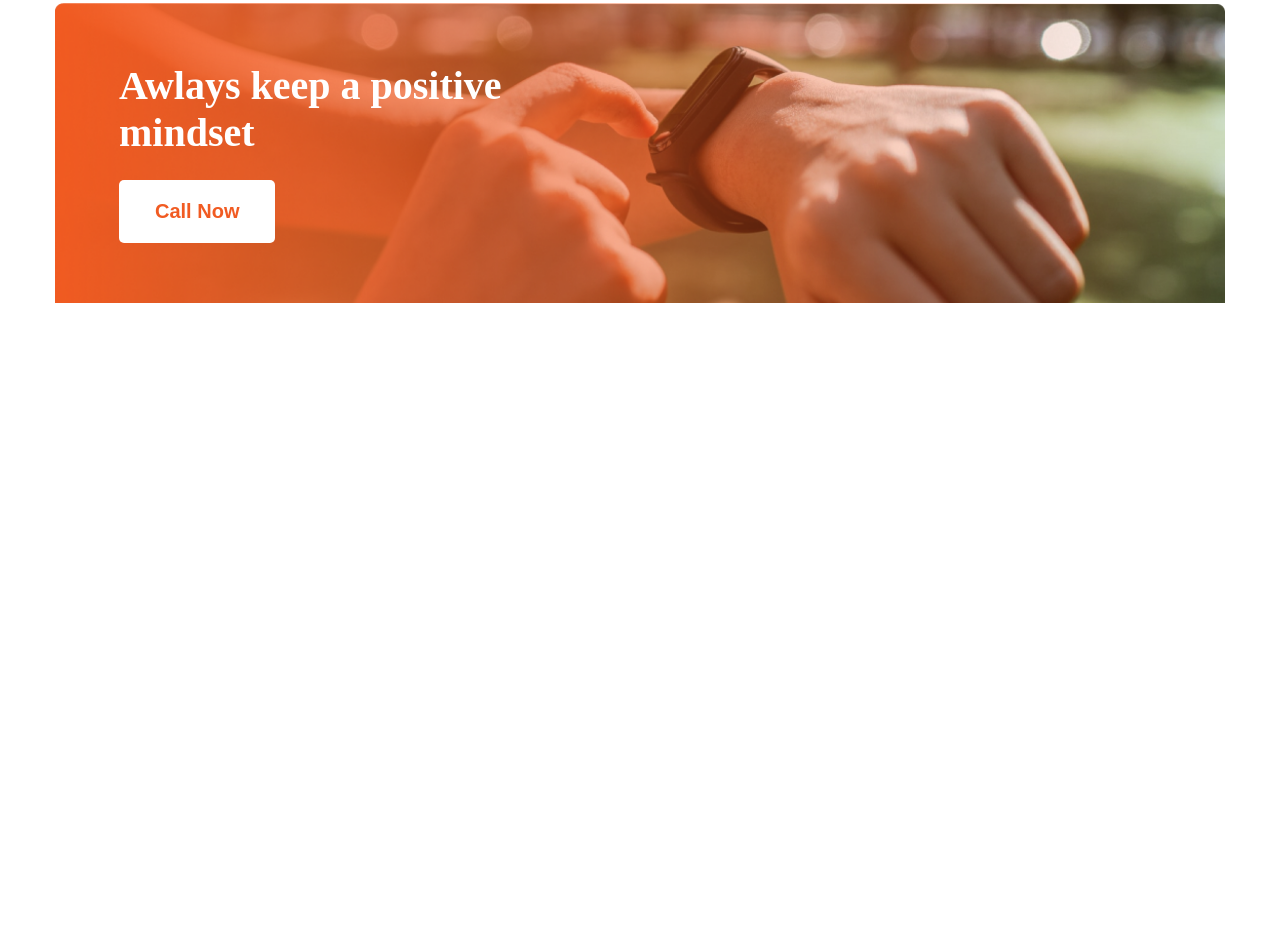
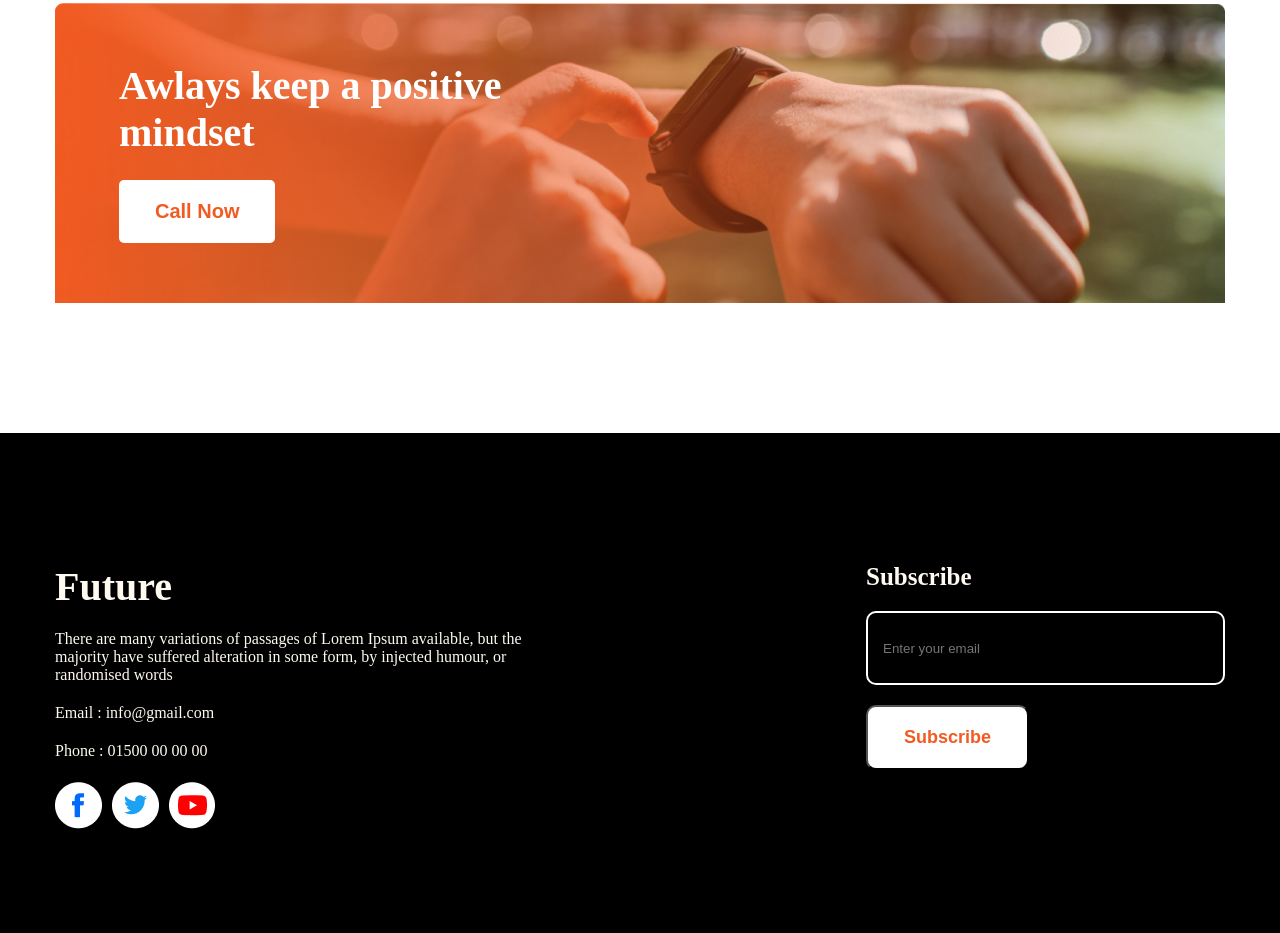
Before and after one commit to ismailmozumdar7/Frist-Assainment, a plain HTML site: page index.html in a window 1280 px wide. Shown: the part 1957-2890 px from the top of the page. Before the commit the page ends 2260 px from the top, so only its background shows below. Drawn offline with Linux system fonts and the light colour scheme.

Commit message:
footer done

```diff
--- a/index.html
+++ b/index.html
@@ -99,5 +99,31 @@
             </div>
         </div>
     </section>
+
+    <!-- footer -->
+
+    <footer>
+        <div class="container">
+          <div class="footer-container">
+            <div class="Future">
+                <h1>Future</h1>
+                <p>There are many variations of passages of Lorem Ipsum available, but the majority have suffered alteration in some form, by injected humour, or randomised words</p>
+                <p>Email : info@gmail.com</p>
+                <p>Phone : 01500 00 00 00</p>
+                <div class="icon">
+                    <img src="./images/icons/fb.png" alt="">
+                    <img src="./images/icons/twitter.png" alt="">
+                    <img src="./images/icons/youtube.png" alt="">
+                </div>
+              </div>
+              <div class="Subscribe">
+                <h3>Subscribe</h3>
+                <input type="text" placeholder="Enter your email">
+                <button>Subscribe</button>
+
+              </div>
+          </div>
+        </div>
+    </footer>
 </body>
 </html>
--- a/style.css
+++ b/style.css
@@ -127,7 +127,6 @@
 .info-item button{
     border: none;
     background-color: white;
-
     padding-left: 36px;
     padding-right: 36px;
     padding-top: 20px;
@@ -138,3 +137,60 @@
     font-weight: bold;
     margin-top: 24px;
 }
+/* footer */
+footer{
+    height: 500px;
+    background-color: black;
+    margin-top: 130px;
+    color: floralwhite;
+}
+.footer-container{
+    display: flex;
+    justify-content: space-between;
+}
+.Future{
+    padding-top: 130px;
+    width: 40%;
+}
+.Future h1{
+    font-size: 40px;
+}
+.Future p{
+    margin-top: 20px;
+}
+.icon {
+    display: flex;
+    justify-content: space-between;
+    width: 160px;
+    margin-top: 22px;
+}
+.Subscribe{
+    padding-top: 130px;
+}
+.Subscribe h3{
+    font-size: 25px;
+    font-weight: bold;
+}
+
+.Subscribe input{
+    background-color: transparent;
+    display: block;
+    width: 325px;
+    height: 40px;
+    padding: 15px;
+    border: 2px solid white;
+    border-radius: 10px;
+    margin-top: 20px;
+}
+.Subscribe button{
+    background-color: white;
+    color: #F15B22;
+    padding-left: 36px;
+    padding-right: 36px;
+    padding-top: 20px;
+    padding-bottom: 20px;
+    margin-top: 20px;
+    border-radius: 10px;
+    font-size: 18px;
+    font-weight: bold;
+}
```
